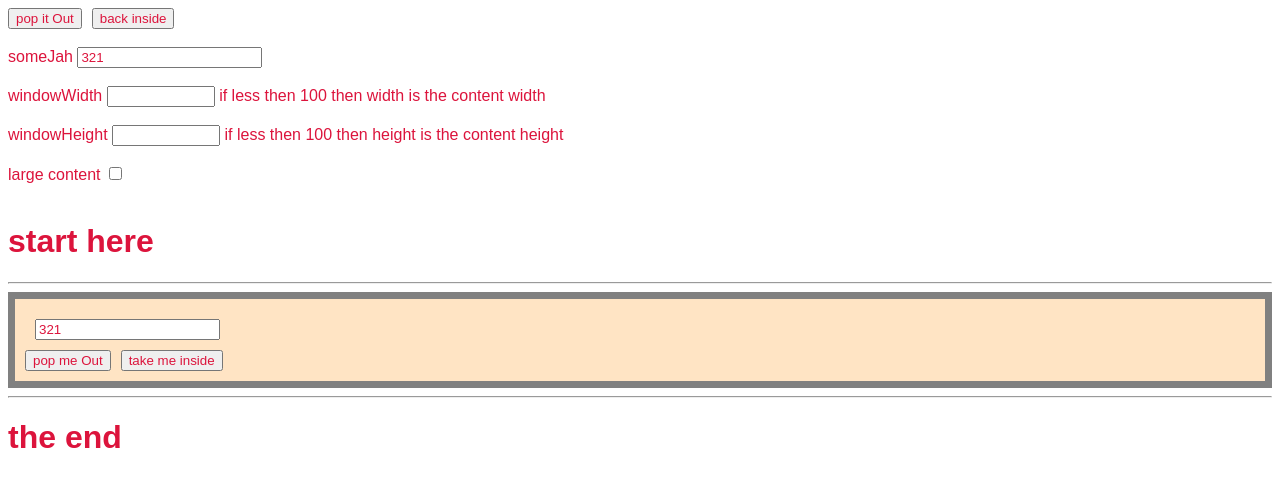
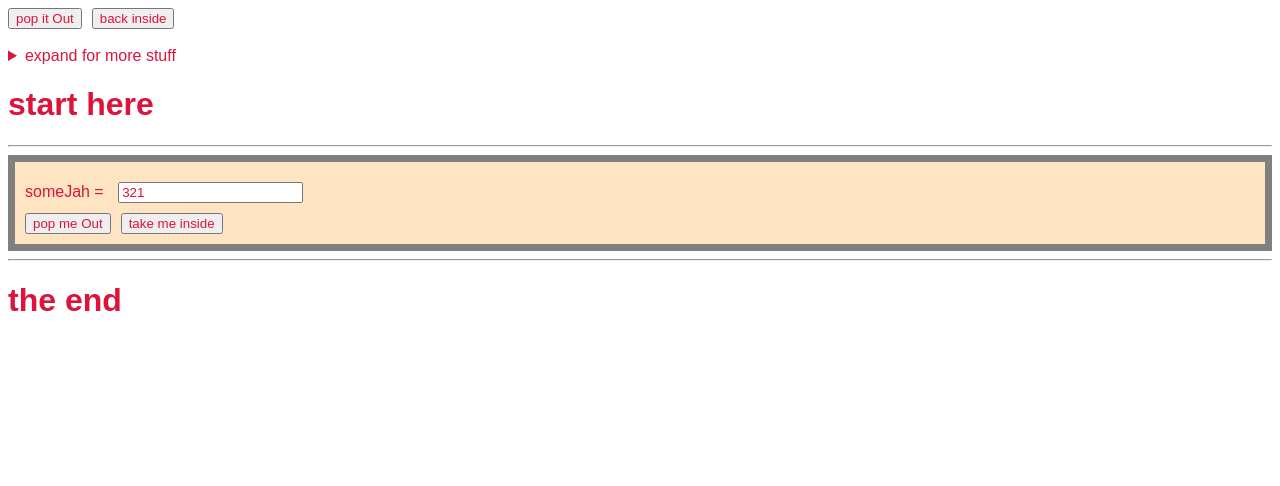
Before and after one commit to Shemesh/angular-popout-window, an Angular app: page / in a window 1280 px wide. Shown: the top 486 px of the page. Built offline with nearby package versions, Linux system fonts and the light colour scheme.

Commit message:
window position according to content position

```diff
--- a/src/app/main/main.component.html
+++ b/src/app/main/main.component.html
@@ -1,29 +1,45 @@
 <button (click)="windowComponent.doPopOut()" style="margin-right: 10px">pop it Out</button>
 <button (click)="windowComponent.doPopIn()">back inside</button>
 <br /><br />
-<label title="someJah">
-  someJah
-  <input [(ngModel)]="someJah" />
-</label><br /><br />
-<label title="someJah">
-  windowWidth
-  <input [(ngModel)]="windowComponent.windowWidth" type="number" style="max-width: 100px;" />
-  if less then 100 then width is the content width
-</label><br /><br />
-<label title="someJah">
-  windowHeight
-  <input [(ngModel)]="windowComponent.windowHeight" type="number" style="max-width: 100px;" />
-  if less then 100 then height is the content height
-</label><br /><br />
-<label title="someJah">
-  large content
-  <input type="checkbox" [(ngModel)]="this.isChecked" />
-</label><br /><br />
+<details class="details1">
+  <summary>expand for more stuff</summary>
+  <div>
+    <label>
+      someJah =
+      <input [(ngModel)]="someJah"/>
+    </label><br/><br/>
+    <label>
+      windowWidth
+      <input [(ngModel)]="windowComponent.windowWidth" type="number" style="max-width: 100px;"/>
+      if less then 100 then width is the content width
+    </label><br/><br/>
+    <label>
+      windowHeight
+      <input [(ngModel)]="windowComponent.windowHeight" type="number" style="max-width: 100px;"/>
+      if less then 100 then height is the content height
+    </label><br/><br/>
+    <label>
+      windowLeft
+      <input [(ngModel)]="windowComponent.windowLeft" type="number" style="max-width: 100px;"/>
+      if empty then positioned per content position
+    </label><br/><br/>
+    <label>
+      windowTop
+      <input [(ngModel)]="windowComponent.windowTop" type="number" style="max-width: 100px;"/>
+      if empty then positioned per content position
+    </label><br/><br/>
+    <label>
+      large content
+      <input type="checkbox" [(ngModel)]="this.isChecked"/>
+    </label>
+  </div>
+</details>
 <h1>start here</h1>
 <hr>
 <app-popout-window #windowComponent>
   <div class="div1" style="border: 7px solid gray; padding: 10px">
     <label class="label1">
+      someJah =
       <input [(ngModel)]="someJah" />
     </label>
     <br />
--- a/src/app/main/main.component.scss
+++ b/src/app/main/main.component.scss
@@ -11,3 +11,7 @@
     margin: 10px;
   }
 }
+
+.details1 > div {
+  padding: 10px 30px;
+}
--- a/src/app/popout-window/popout-window.component.ts
+++ b/src/app/popout-window/popout-window.component.ts
@@ -23,6 +23,8 @@ export class PopoutWindowComponent implements AfterViewInit {
 
   @Input() windowWidth: number;
   @Input() windowHeight: number;
+  @Input() windowLeft: number;
+  @Input() windowTop: number;
 
   private externalWindow: Window;
 
@@ -60,13 +62,27 @@ export class PopoutWindowComponent implements AfterViewInit {
     if (!this.externalWindow) {
       const elmRect = this.portal.templateRef.elementRef.nativeElement.nextElementSibling.getBoundingClientRect();
 
+      const navHeight = window.outerHeight - window.innerHeight;
+      const navWidth = window.outerWidth - window.innerWidth;
+
+      const winLeft = this.windowLeft || window.screenX + navWidth + elmRect.left;
+      const winTop = this.windowTop || window.screenY + navHeight + elmRect.top;
+
       this.externalWindow = window.open(
         '',
         'appPopoutWindow',
-        `width=${this.windowWidth > 99 ? this.windowWidth : elmRect.width + 16},
-        height=${this.windowHeight > 99 ? this.windowHeight : elmRect.height + 17},
-        left=1200,top=100`
+        `width=${this.windowWidth > 99 ? this.windowWidth : elmRect.width},
+        height=${this.windowHeight > 99 ? this.windowHeight : elmRect.height + 1},
+        left=${winLeft},
+        top=${winTop}`
       );
+      this.externalWindow.document.body.style.margin = '0';
+
+      if (!this.windowTop) {
+        setTimeout(() => {
+          this.externalWindow.moveBy(0, this.externalWindow.innerHeight - this.externalWindow.outerHeight);
+        }, 50);
+      }
 
       document.querySelectorAll('link, style').forEach(htmlElement => {
         this.externalWindow.document.head.appendChild(htmlElement.cloneNode(true));
```
